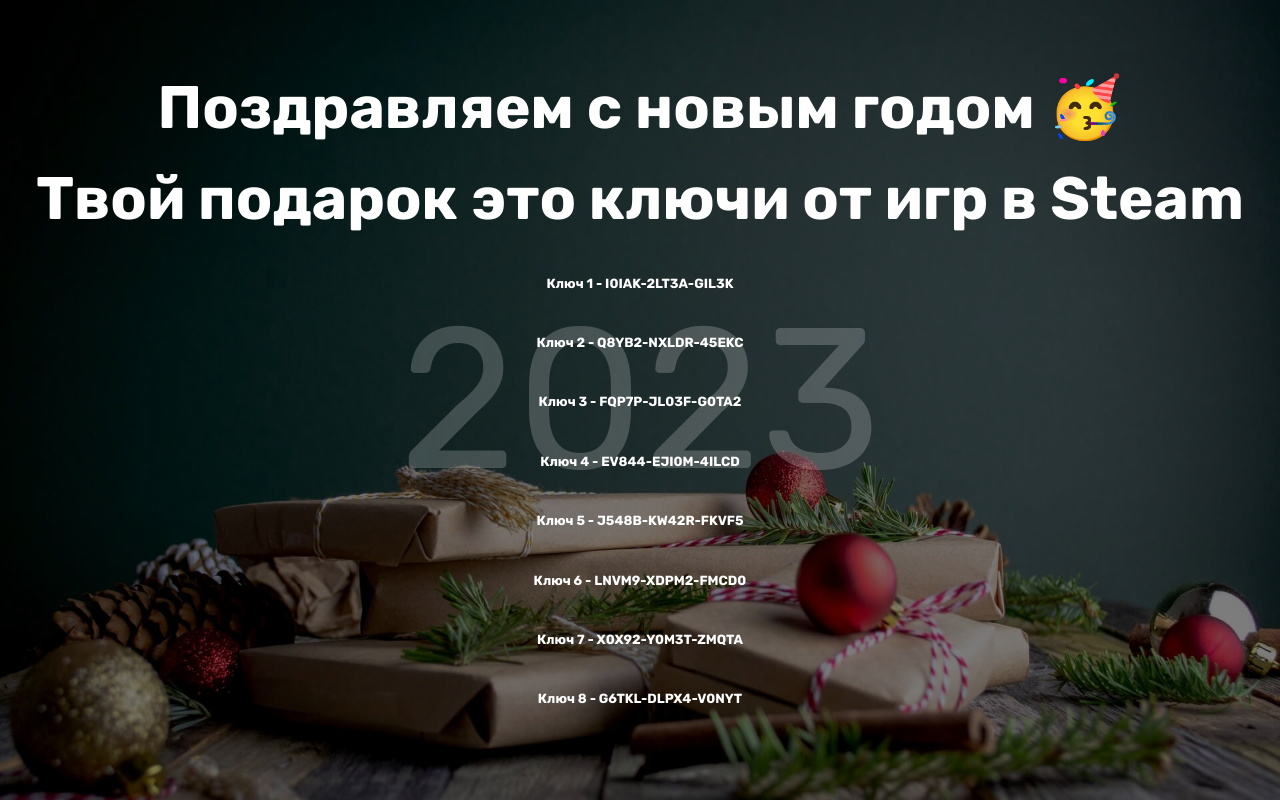
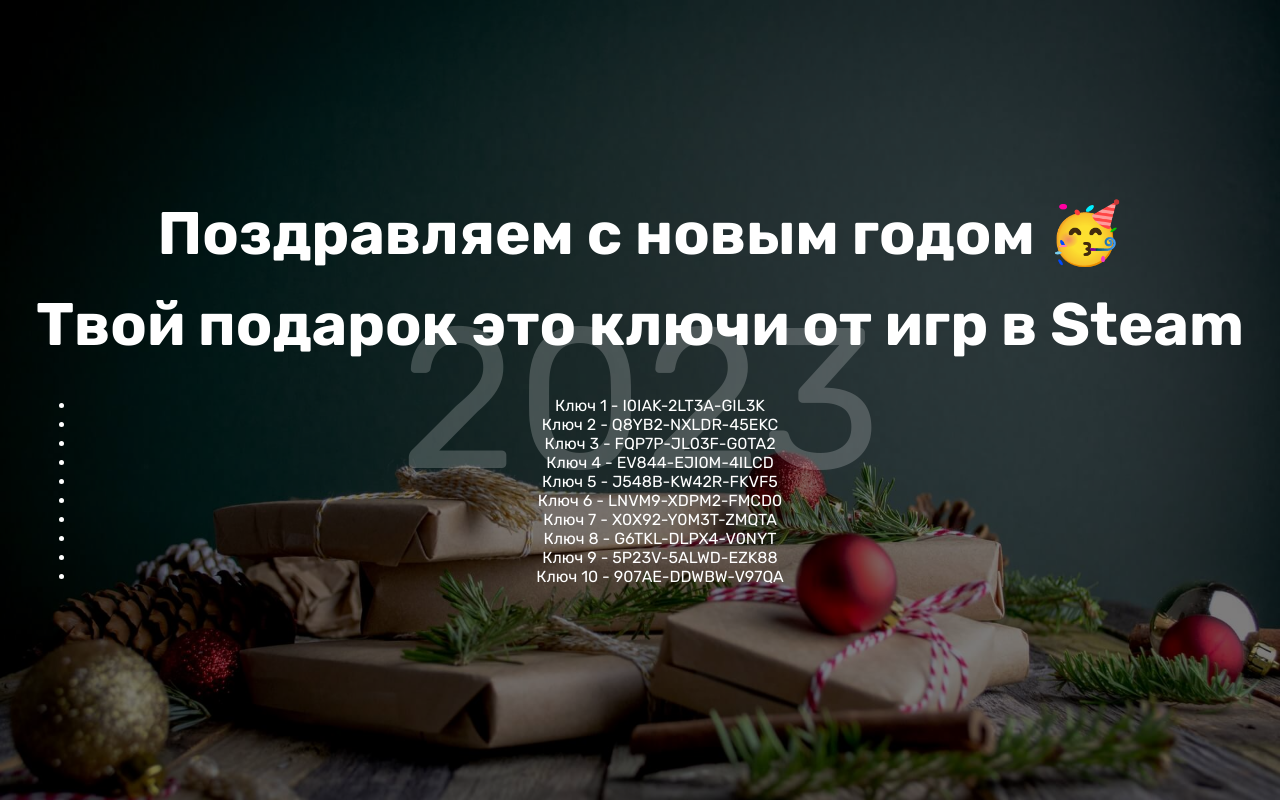
Before and after one commit to d3942/podarok_1, a plain HTML site: page podarok.html in a window 1280 px wide. Drawn offline with Linux system fonts and the light colour scheme.

Commit message:
Update podarok.html

```diff
--- a/podarok.html
+++ b/podarok.html
@@ -18,15 +18,19 @@
         <!-- этап 3 -->
         <h1 class="title">Поздравляем с новым годом 🥳</h1>
         <h2 class="title">Твой подарок это ключи от игр в Steam</h2>
-        <h5>Ключ 1 - I0IAK-2LT3A-GIL3K</h5>
-        <h5>Ключ 2 - Q8YB2-NXLDR-45EKC</h5>
 
-        <h5>Ключ 3 - FQP7P-JL03F-G0TA2</h5>
-        <h5>Ключ 4 - EV844-EJI0M-4ILCD</h5>
-        <h5>Ключ 5 - J548B-KW42R-FKVF5</h5>
-        <h5>Ключ 6 - LNVM9-XDPM2-FMCD0</h5>
-        <h5>Ключ 7 - X0X92-Y0M3T-ZMQTA</h5>
-        <h5>Ключ 8 - G6TKL-DLPX4-V0NYT</h5>
+<ul>
+  <li>Ключ 1 - I0IAK-2LT3A-GIL3K</li>
+  <li>Ключ 2 - Q8YB2-NXLDR-45EKC</li>
+  <li>Ключ 3 - FQP7P-JL03F-G0TA2</li>
+  <li>Ключ 4 - EV844-EJI0M-4ILCD</li>
+  <li>Ключ 5 - J548B-KW42R-FKVF5</li>
+  <li>Ключ 6 - LNVM9-XDPM2-FMCD0</li>
+  <li>Ключ 7 - X0X92-Y0M3T-ZMQTA</li>
+  <li>Ключ 8 - G6TKL-DLPX4-V0NYT</li>
+  <li>Ключ 9 - 5P23V-5ALWD-EZK88</li>
+  <li>Ключ 10 - 907AE-DDWBW-V97QA</li>
+</ul>
 
         <div id="year" class="year"></div>
 
```
